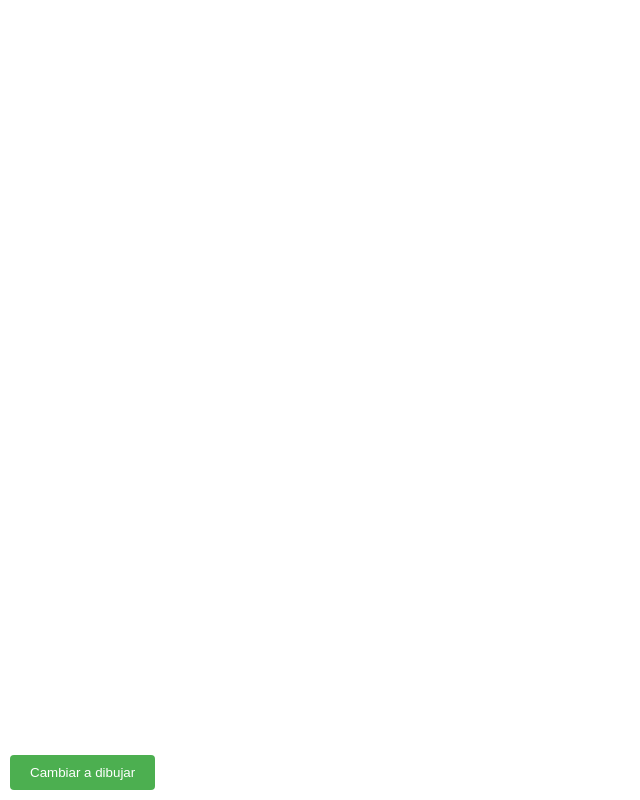
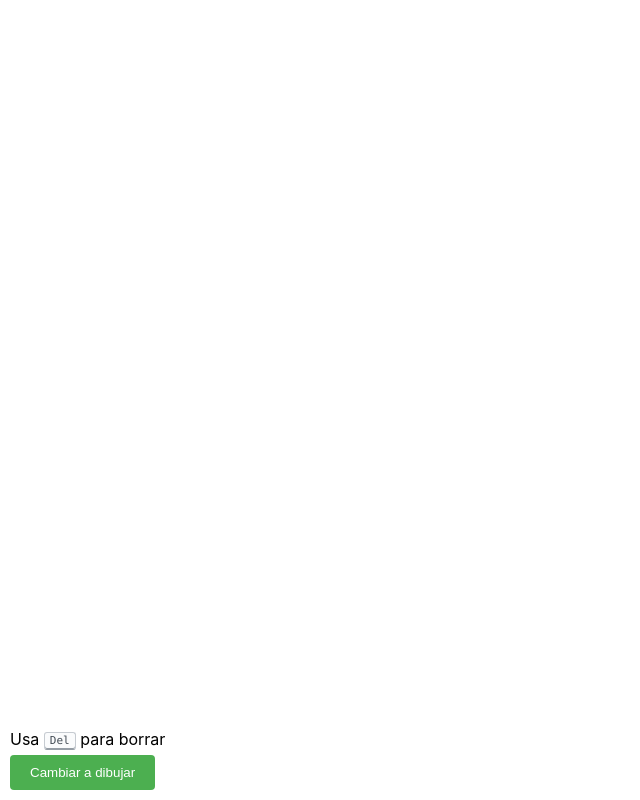
Before and after one commit to indirivacua/simple-whiteboard, a React (Create React App) app: page / in a window 1280 px wide. Both pictures are taken after a click on the button "Cambiar a seleccionar". Shown: the whole page, without its empty margins (0-640 px from the left). Built offline with nearby package versions, Linux system fonts and the light colour scheme.

Commit message:
hint for delete

```diff
--- a/src/App.js
+++ b/src/App.js
@@ -30,6 +30,7 @@ export default function Example() {
   function handlePointerDown(e) {
     e.target.setPointerCapture(e.pointerId);
     if (mode === "drawing") {
+      setSelectedStrokeIndex(null);
       setCurrentPoints([[e.pageX, e.pageY, e.pressure]]);
     } else if (mode === "selecting") {
       const clickedX = e.pageX;
@@ -94,6 +95,11 @@ export default function Example() {
       >
         {mode === "drawing" ? "Cambiar a seleccionar" : "Cambiar a dibujar"}
       </button>
+      {mode === 'selecting' && (
+        <p style={{ position: 'absolute', zIndex: '2', left: '10px', bottom: '50px' }}>
+          Usa <kbd>Del</kbd> para borrar
+        </p>
+      )}
       <svg
         onPointerDown={handlePointerDown}
         onPointerMove={handlePointerMove}
@@ -107,7 +113,7 @@ export default function Example() {
             <path
               d={pathData}
               style={{
-                stroke: i === selectedStrokeIndex ? "red" : "black"
+                stroke: i === selectedStrokeIndex && mode == "selecting" ? "red" : "black"
               }}
             />
           );
--- a/src/index.css
+++ b/src/index.css
@@ -11,3 +11,17 @@ code {
   font-family: source-code-pro, Menlo, Monaco, Consolas, 'Courier New',
     monospace;
 }
+
+kbd {
+  display: inline-block;
+  padding: 3px 5px;
+  font: 11px SFMono-Regular,Consolas,Liberation Mono,Menlo,monospace;
+  line-height: 10px;
+  color: #444d56;
+  vertical-align: middle;
+  background-color: #fafbfc;
+  border: solid 1px #c6cbd1;
+  border-bottom-color: #959da5;
+  border-radius: 3px;
+  box-shadow: inset 0 -1px 0 #959da5;
+}
```
